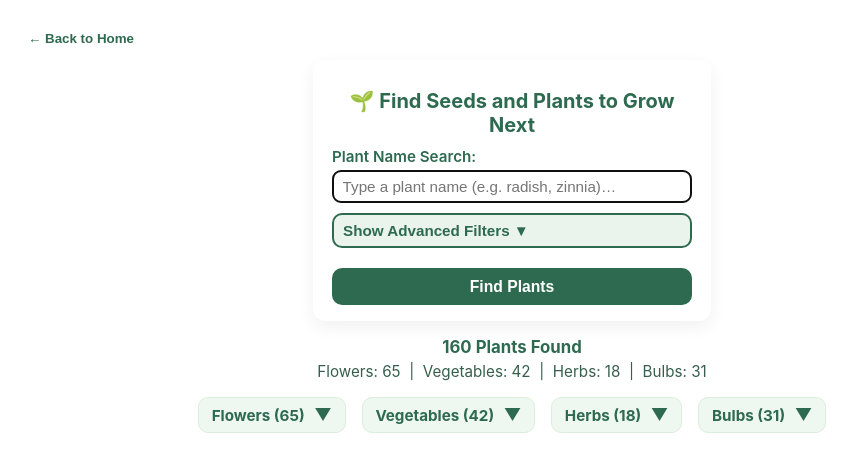
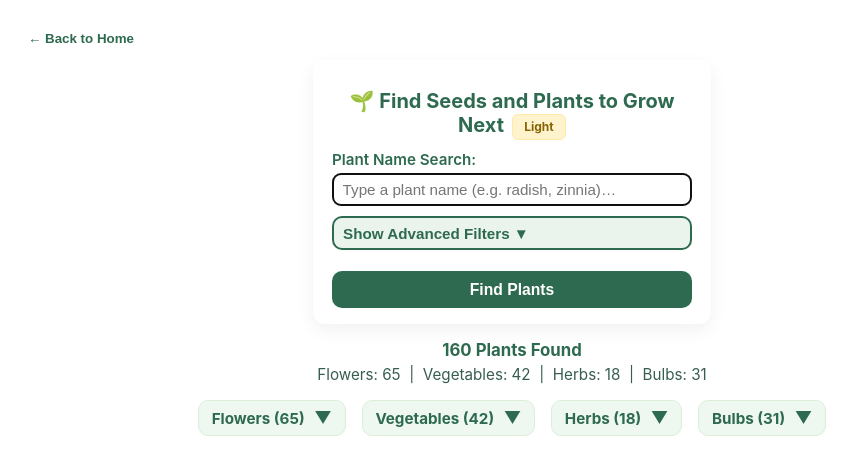
Before and after one commit to SpokenGarden/Find-Crops, a React (Create React App) app: page / in a window 1280 px wide. Shown: the top 474 px of the page, without its empty margins (128-985 px from the left). Built offline with nearby package versions, Linux system fonts and the light colour scheme.

Commit message:
Add version control and badge to GardenPlannerApp

```diff
--- a/src/App.js
+++ b/src/App.js
@@ -54,6 +54,9 @@ const responsiveStyles = `
   .gp-group-list { list-style: none; padding-left: 0; margin-top: 0.6rem; margin-left: auto; margin-right: auto; width: 100%; max-width: 720px; box-sizing: border-box; }
   .gp-group-item { margin: 0.6rem 0; }
   .gp-empty { text-align:center; color:#9aa5a0; margin-top:1.5rem; }
+  .gp-version-badge { display: inline-block; padding: 0.3rem 0.7rem; border-radius: 6px; font-size: 0.75rem; font-weight: 700; margin-left: 0.5rem; vertical-align: middle; }
+  .gp-version-light { background: #fff3cd; color: #856404; border: 1px solid #ffeaa7; }
+  .gp-version-full { background: #d4edda; color: #155724; border: 1px solid #c3e6cb; }
 
   @media (min-width: 760px) {
     .gp-form-col { padding: 1rem 1.2rem; }
@@ -104,6 +107,12 @@ const getGroupLabel = (group) => {
 
 // ===== MAIN COMPONENT =====
 export default function GardenPlannerApp() {
+  // ===== NEW: VERSION CONTROL =====
+  // Change this to "full" for the complete version with all plant data sections
+  // "light" = shows only Basics section
+  // "full" = shows all sections (Basics, Sowing, Growth, Harvest, Care, Buy Now links)
+  const [appVersion, setAppVersion] = useState("light");
+
   // UI state
   const [screen, setScreen] = useState("search");
   const [dropdown1Open, setDropdown1Open] = useState(false);
@@ -363,7 +372,34 @@ useEffect(() => {
           >
             <h1 style={{ fontSize: "1.25rem", marginBottom: "0.6rem", color: "#2d6a4f", textAlign: "center" }}>
               🌱 Find Seeds and Plants to Grow Next
+              {/* ===== NEW: VERSION BADGE ===== */}
+              <span className={`gp-version-badge ${appVersion === "light" ? "gp-version-light" : "gp-version-full"}`}>
+                {appVersion === "light" ? "Light" : "Full"}
+              </span>
             </h1>
+
+            {/* ===== NEW: OPTIONAL VERSION TOGGLE FOR TESTING ===== */}
+            {/* Uncomment this section if you want to test switching between versions */}
+            {/*
+            <div style={{ marginBottom: "1rem", textAlign: "center" }}>
+              <button
+                type="button"
+                onClick={() => setAppVersion(v => v === "light" ? "full" : "light")}
+                style={{
+                  padding: "0.4rem 0.8rem",
+                  fontSize: "0.85rem",
+                  backgroundColor: "#e9ecef",
+                  color: "#2d6a4f",
+                  border: "1px solid #2d6a4f",
+                  borderRadius: "6px",
+                  cursor: "pointer",
+                  fontWeight: 600
+                }}
+              >
+                Switch to {appVersion === "light" ? "Full" : "Light"} Version
+              </button>
+            </div>
+            */}
 
             {/* Plant Name Search */}
             <label className="gp-label">
@@ -534,7 +570,8 @@ useEffect(() => {
                       <ul id={`gp-group-${group}`} className="gp-group-list" aria-live="polite">
                         {groupedCrops[group].map(([cName, cData]) => (
                           <li key={cName} className="gp-group-item">
-                            <CropCard cropName={cName} cropData={cData} />
+                            {/* ===== NEW: PASS VERSION PROP TO CROPCARD ===== */}
+                            <CropCard cropName={cName} cropData={cData} version={appVersion} />
                           </li>
                         ))}
                       </ul>
```
